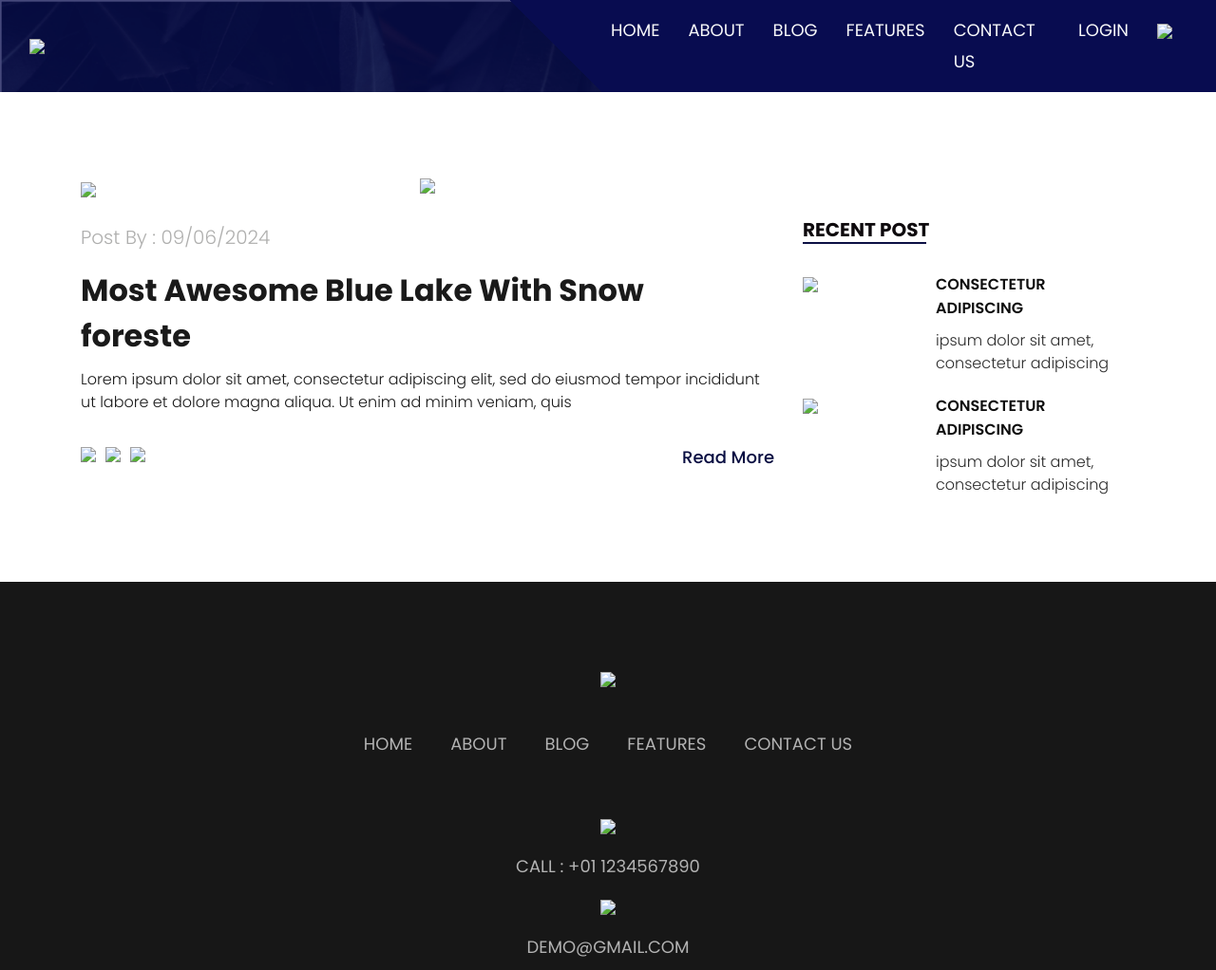
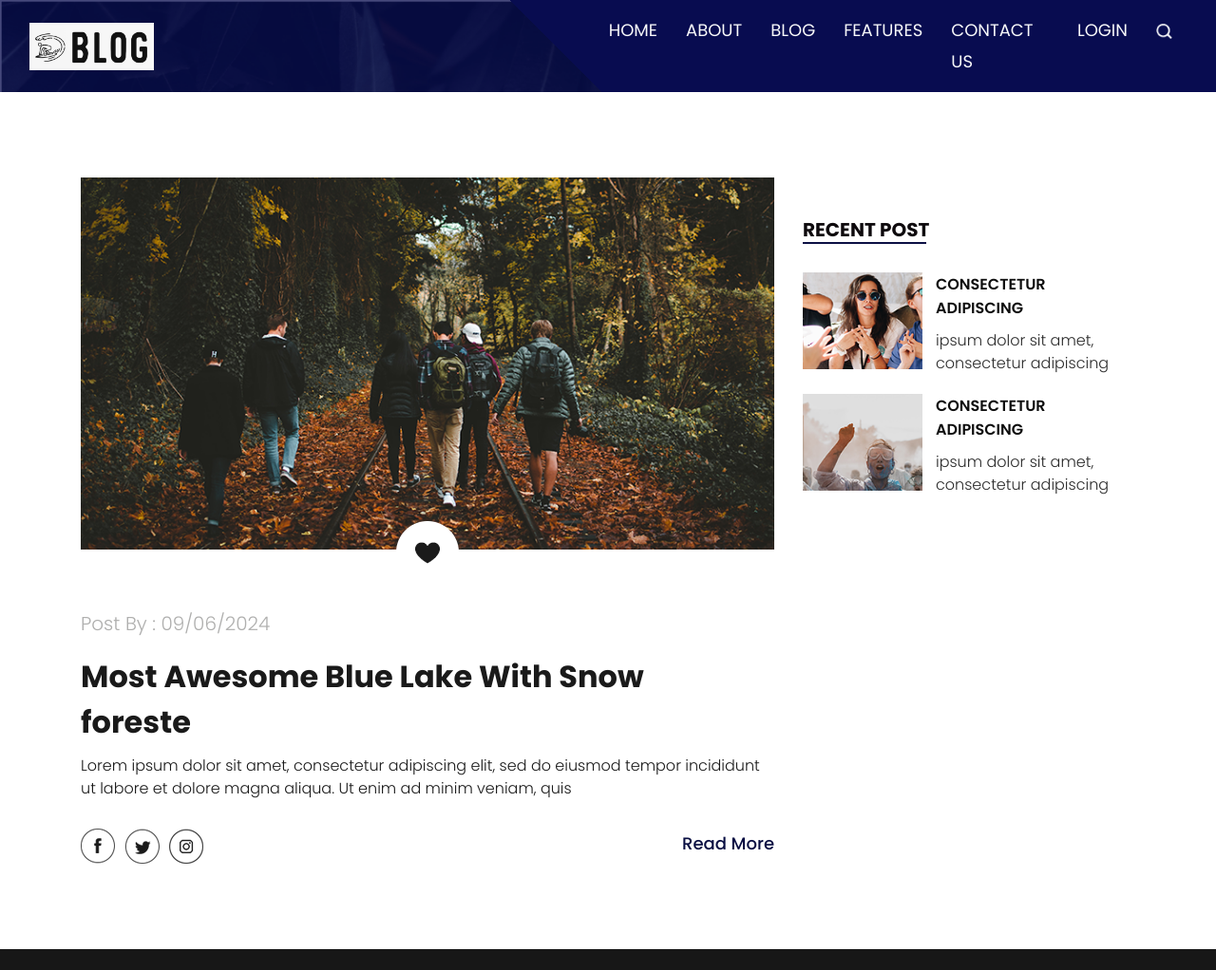
Before and after one commit to salunkheom/_blog, a plain HTML site: page features.html in a window 1280 px wide. Shown: the top 1022 px of the page at 95% size. Drawn offline with nearby package versions, Linux system fonts and the light colour scheme; files that its build step writes are made by us from their sources; files whose address does not match are found by name; a web font is replaced by a local one.

Commit message:
Update features.html

```diff
--- a/features.html
+++ b/features.html
@@ -14,20 +14,20 @@
       <meta name="description" content="">
       <meta name="author" content="">
       <!-- bootstrap css -->
-      <link rel="stylesheet" type="text/css" href="css/bootstrap.min.css">
+      <link rel="stylesheet" type="text/css" href="bootstrap.min.css">
       <!-- style css -->
-      <link rel="stylesheet" type="text/css" href="css/style.css">
+      <link rel="stylesheet" type="text/css" href="style.css">
       <!-- Responsive-->
-      <link rel="stylesheet" href="css/responsive.css">
+      <link rel="stylesheet" href="responsive.css">
       <!-- fevicon -->
-      <link rel="icon" href="images/fevicon.png" type="image/gif" />
+      <link rel="icon" href="./fevicon.png" type="image/gif" />
       <!-- Scrollbar Custom CSS -->
-      <link rel="stylesheet" href="css/jquery.mCustomScrollbar.min.css">
+      <link rel="stylesheet" href="jquery.mCustomScrollbar.min.css">
       <!-- Tweaks for older IEs-->
       <link rel="stylesheet" href="https://netdna.bootstrapcdn.com/font-awesome/4.0.3/css/font-awesome.css">
       <!-- owl stylesheets -->
-      <link rel="stylesheet" href="css/owl.carousel.min.css">
-      <link rel="stylesoeet" href="css/owl.theme.default.min.css">
+      <link rel="stylesheet" href="owl.carousel.min.css">
+      <link rel="stylesoeet" href="owl.theme.default.min.css">
       <link rel="stylesheet" href="https://cdnjs.cloudflare.com/ajax/libs/fancybox/2.1.5/jquery.fancybox.min.css" media="screen">
    </head>
    <body>
@@ -35,7 +35,7 @@
       <div class="header_section">
          <div class="container-fluid header_main">
             <nav class="navbar navbar-expand-lg navbar-light bg-light">
-               <a class="logo" href="index.html"><img src="images/blog.png"></a>
+               <a class="logo" href="index.html"><img src="./blog.png"></a>
                <button class="navbar-toggler" type="button" data-toggle="collapse" data-target="#navbarSupportedContent" aria-controls="navbarSupportedContent" aria-expanded="false" aria-label="Toggle navigation">
                <span class="navbar-toggler-icon"></span>
                </button>
@@ -60,7 +60,7 @@
                         <a class="nav-link" href="#">Login</a>
                      </li>
                      <li class="nav-item">
-                        <a class="nav-link" href="#"><img src="images/serach-icon.png"></a>
+                        <a class="nav-link" href="#"><img src="./serach-icon.png"></a>
                      </li>
                   </ul>
                </div>
@@ -72,17 +72,17 @@
          <div class="container">
             <div class="row">
                <div class="col-lg-8 col-sm-12">
-                  <div class="about_img"><img src="images/img-10.png"></div>
-                  <div class="like_icon"><img src="images/like-icon.png"></div>
+                  <div class="about_img"><img src="./img-10.png"></div>
+                  <div class="like_icon"><img src="./like-icon.png"></div>
                   <p class="post_text">Post By : 09/06/2024</p>
                   <h2 class="most_text">Most Awesome Blue Lake With Snow <br>foreste</h2>
                   <p class="lorem_text">Lorem ipsum dolor sit amet, consectetur adipiscing elit, sed do eiusmod tempor incididunt ut labore et dolore magna aliqua. Ut enim ad minim veniam, quis</p>
                   <div class="social_icon_main">
                      <div class="social_icon">
                         <ul>
-                           <li><a href="#"><img src="images/fb-icon.png"></a></li>
-                           <li><a href="#"><img src="images/twitter-icon.png"></a></li>
-                           <li><a href="#"><img src="images/instagram-icon.png"></a></li>
+                           <li><a href="#"><img src="./fb-icon.png"></a></li>
+                           <li><a href="#"><img src="./twitter-icon.png"></a></li>
+                           <li><a href="#"><img src="./instagram-icon.png"></a></li>
                         </ul>
                      </div>
                      <div class="read_bt"><a href="#">Read More</a></div>
@@ -93,7 +93,7 @@
                      <h1 class="recent_taital">Recent post</h1>
                      <div class="recent_box">
                         <div class="recent_left">
-                           <div class="image_6"><img src="images/img-6.png"></div>
+                           <div class="image_6"><img src="./img-6.png"></div>
                         </div>
                         <div class="recent_right">
                            <h3 class="consectetur_text">Consectetur adipiscing</h3>
@@ -102,7 +102,7 @@
                      </div>
                      <div class="recent_box">
                         <div class="recent_left">
-                           <div class="image_6"><img src="images/img-7.png"></div>
+                           <div class="image_6"><img src="./img-7.png"></div>
                         </div>
                         <div class="recent_right">
                            <h3 class="consectetur_text">Consectetur adipiscing</h3>
@@ -118,7 +118,7 @@
       <!-- footer section start -->
       <div class="footer_section layout_padding margin_top_90">
          <div class="container">
-            <div class="footer_logo"><a href="index.html"><img src="images/blog.png"></a></div>
+            <div class="footer_logo"><a href="index.html"><img src="./blog.png"></a></div>
             <div class="footer_menu">
                <ul>
                   <li><a href="index.html">Home</a></li>
@@ -130,9 +130,9 @@
             </div>
             <div class="contact_menu">
                <ul>
-                  <li><a href="#"><img src="images/call-icon.png"></a></li>
+                  <li><a href="#"><img src="./call-icon.png"></a></li>
                   <li><a href="#">Call : +01 1234567890</a></li>
-                  <li><a href="blog.html"><img src="images/mail-icon.png"></a></li>
+                  <li><a href="blog.html"><img src="./mail-icon.png"></a></li>
                   <li><a href="features.html">demo@gmail.com</a></li>
                </ul>
             </div>
@@ -147,16 +147,16 @@
       </div>
       <!-- copyright section end -->
       <!-- Javascript files-->
-      <script src="js/jquery.min.js"></script>
-      <script src="js/popper.min.js"></script>
-      <script src="js/bootstrap.bundle.min.js"></script>
-      <script src="js/jquery-3.0.0.min.js"></script>
-      <script src="js/plugin.js"></script>
+      <script src="jquery.min.js"></script>
+      <script src="popper.min.js"></script>
+      <script src="bootstrap.bundle.min.js"></script>
+      <script src="jquery-3.0.0.min.js"></script>
+      <script src="plugin.js"></script>
       <!-- sidebar -->
-      <script src="js/jquery.mCustomScrollbar.concat.min.js"></script>
-      <script src="js/custom.js"></script>
+      <script src="jquery.mCustomScrollbar.concat.min.js"></script>
+      <script src="custom.js"></script>
       <!-- javascript -->
-      <script src="js/owl.carousel.js"></script>
+      <script src="owl.carousel.js"></script>
       <script src="https:cdnjs.cloudflare.com/ajax/libs/fancybox/2.1.5/jquery.fancybox.min.js"></script>
    </body>
 </html>
```
